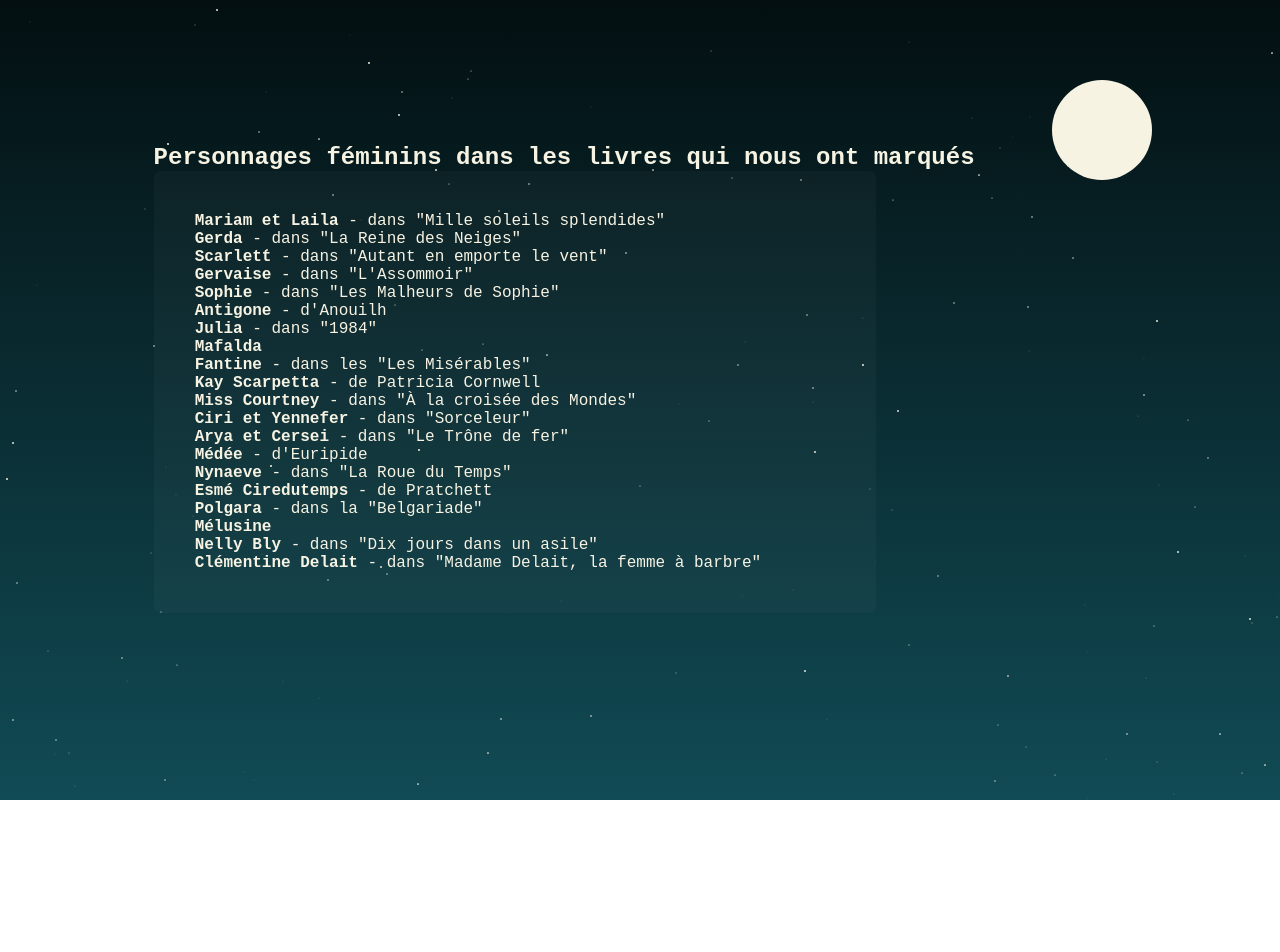
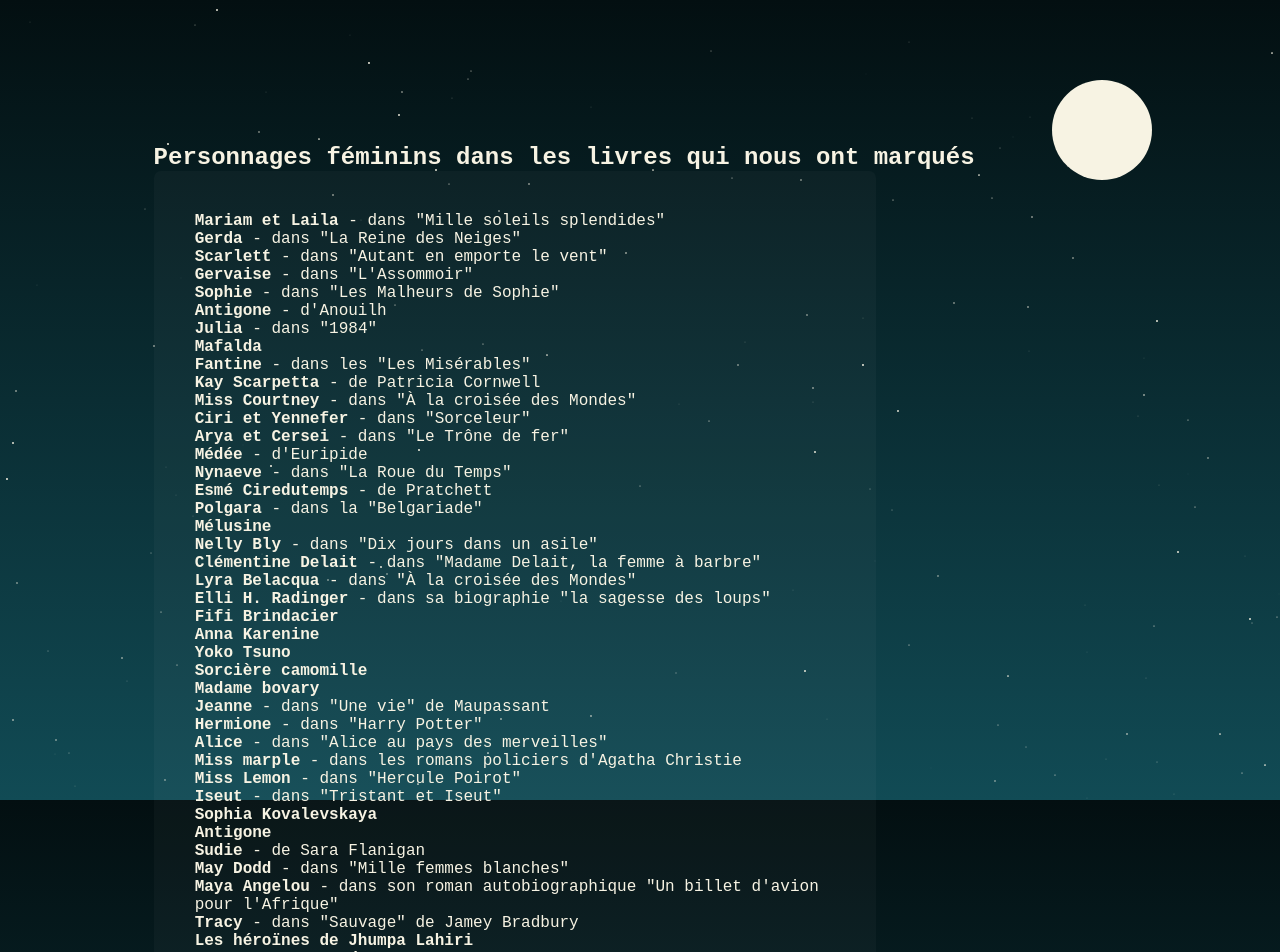
Before and after one commit to svilder/thefutureisfemale, a React (Create React App) app in the folder thefutureisfemale-front/: page / in a window 1280 px wide. Shown: the top 952 px of the page. Before the commit the page ends 800 px from the top, so only its background shows below. Built offline with nearby package versions, Linux system fonts and the light colour scheme; a web font is replaced by a local one.

Commit message:
add everal characters

```diff
--- a/thefutureisfemale-front/src/components/FemaleCharaters.js
+++ b/thefutureisfemale-front/src/components/FemaleCharaters.js
@@ -24,6 +24,29 @@ const FemaleCharacters = () => {
       <p><strong>Mélusine</strong></p>
       <p><strong>Nelly Bly</strong> - dans "Dix jours dans un asile"</p>
       <p><strong>Clémentine Delait</strong> - dans "Madame Delait, la femme à barbre"</p>
+      <p><strong>Lyra Belacqua</strong> - dans "À la croisée des Mondes"</p>
+      <p><strong>Elli H. Radinger</strong> - dans sa biographie "la sagesse des loups"</p>
+      <p><strong>Fifi Brindacier</strong></p>
+      <p><strong>Anna Karenine</strong></p>
+      <p><strong>Yoko Tsuno</strong></p>
+      <p><strong>Sorcière camomille</strong></p>
+      <p><strong>Madame bovary</strong></p>
+      <p><strong>Jeanne</strong> - dans "Une vie" de Maupassant</p>
+      <p><strong>Hermione</strong> - dans "Harry Potter"</p>
+      <p><strong>Alice</strong> - dans "Alice au pays des merveilles"</p>
+      <p><strong>Miss marple</strong> - dans les romans policiers d'Agatha Christie</p>
+      <p><strong>Miss Lemon</strong> - dans "Hercule Poirot"</p>
+      <p><strong>Iseut</strong> - dans "Tristant et Iseut"</p>
+      <p><strong>Sophia Kovalevskaya</strong></p>
+      <p><strong>Antigone</strong></p>
+      <p><strong>Sudie</strong> - de Sara Flanigan</p>
+      <p><strong>May Dodd</strong> - dans "Mille femmes blanches"</p>
+      <p><strong>Maya Angelou</strong> - dans son roman autobiographique "Un billet d'avion pour l'Afrique"</p>
+      <p><strong>Tracy</strong> - dans "Sauvage" de Jamey Bradbury</p>
+      <p><strong>Les héroïnes de Jhumpa Lahiri</strong></p>
+      <p><strong>Les personnages de Jane Austen</strong></p>
+      <p><strong>Les personnages</strong> - dans "Les petites déesses #9" de Francesca Lia Block</p>
+      <p><strong>Anne Frank</strong> - dans son "Journal"</p>
     </div>
   )
 }
```
